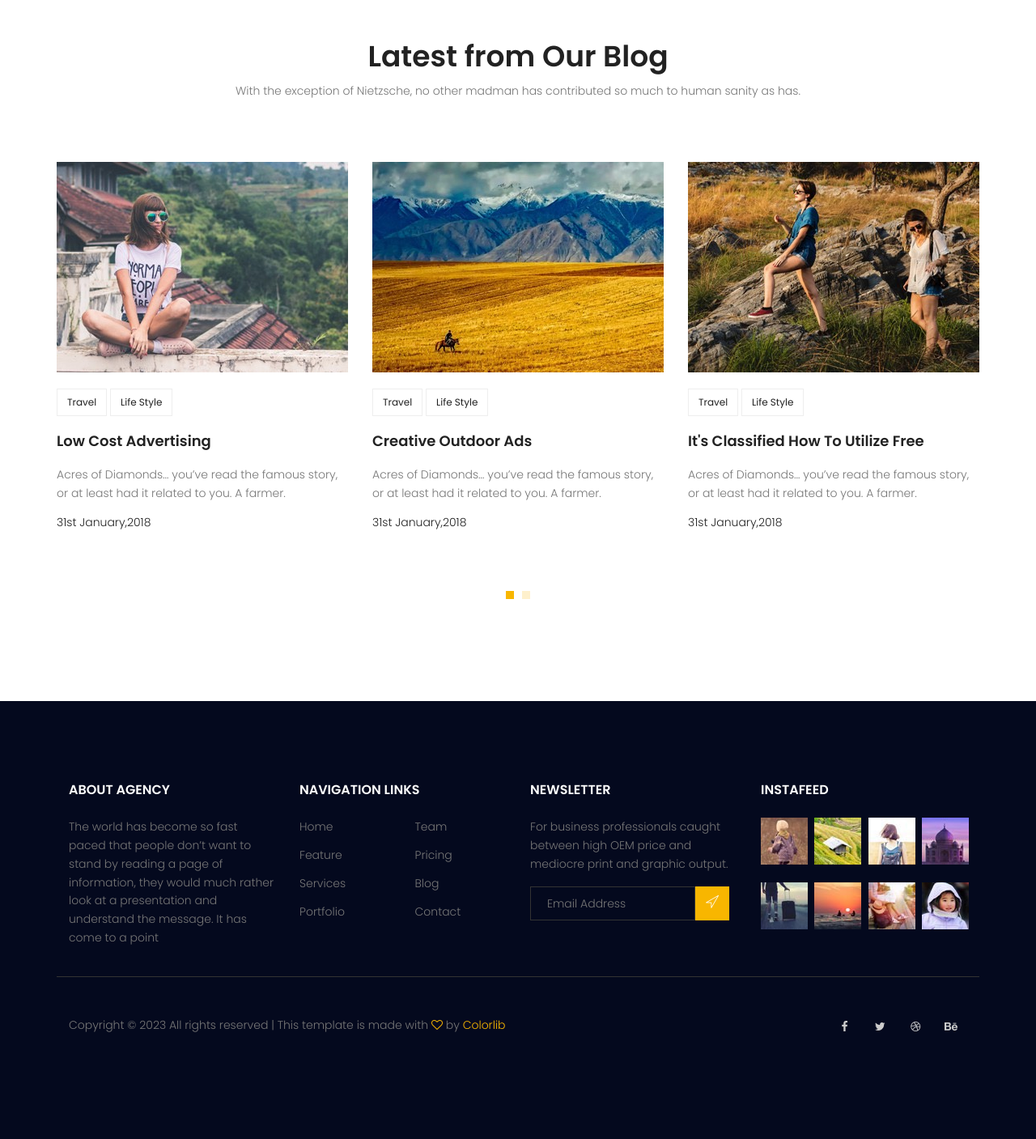
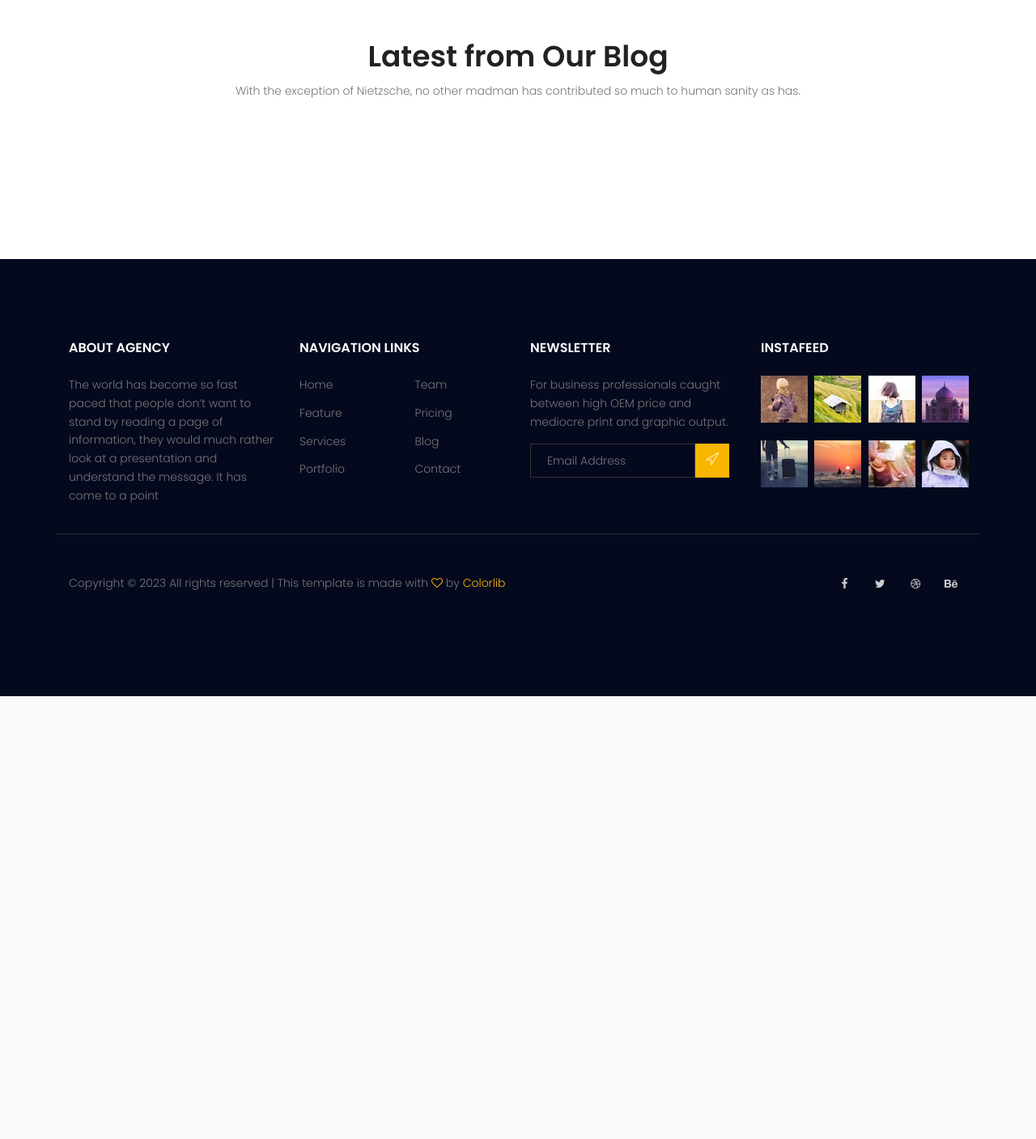
Before and after one commit to Malekpour99/my_site, a Django app: page / in a window 1280 px wide. Shown: the part 2589-3996 px from the top of the page at 81% size. After the commit the page ends 3449 px from the top, so only its background shows below. Run offline with Django 4.2, Linux system fonts and the light colour scheme; data that the repository does not hold is empty; some libraries are stand-ins or nearby versions.

Commit message:
Website index - latest-from-blog
Removed the latest-from-blog HTML codes and replaced them with the website's latest_posts inclusion tag which is connected to the latest-from-blog component

```diff
--- a/templates/website/index.html
+++ b/templates/website/index.html
@@ -1,4 +1,4 @@
-{% extends 'base.html' %} {% load static %} {% block main_content %}
+{% extends 'base.html' %} {% load static %} {% load website_tags %} {% block main_content %}
 <!-- start banner Area -->
 <section class="banner-area relative">
   <div class="overlay overlay-bg"></div>
@@ -179,167 +179,6 @@
 </section>
 <!-- End home-about Area -->
 
-<!-- Start blog Area -->
-<section class="recent-blog-area section-gap">
-  <div class="container">
-    <div class="row d-flex justify-content-center">
-      <div class="menu-content pb-60 col-lg-9">
-        <div class="title text-center">
-          <h1 class="mb-10">Latest from Our Blog</h1>
-          <p>
-            With the exception of Nietzsche, no other madman has contributed so
-            much to human sanity as has.
-          </p>
-        </div>
-      </div>
-    </div>
-    <div class="row">
-      <div class="active-recent-blog-carusel">
-        <div class="single-recent-blog-post item">
-          <div class="thumb">
-            <img class="img-fluid" src="{% static 'img/b1.jpg' %}" alt="" />
-          </div>
-          <div class="details">
-            <div class="tags">
-              <ul>
-                <li>
-                  <a href="#">Travel</a>
-                </li>
-                <li>
-                  <a href="#">Life Style</a>
-                </li>
-              </ul>
-            </div>
-            <a href="#"><h4 class="title">Low Cost Advertising</h4></a>
-            <p>
-              Acres of Diamonds… you’ve read the famous story, or at least had
-              it related to you. A farmer.
-            </p>
-            <h6 class="date">31st January,2018</h6>
-          </div>
-        </div>
-        <div class="single-recent-blog-post item">
-          <div class="thumb">
-            <img class="img-fluid" src="{% static 'img/b2.jpg' %}" alt="" />
-          </div>
-          <div class="details">
-            <div class="tags">
-              <ul>
-                <li>
-                  <a href="#">Travel</a>
-                </li>
-                <li>
-                  <a href="#">Life Style</a>
-                </li>
-              </ul>
-            </div>
-            <a href="#"><h4 class="title">Creative Outdoor Ads</h4></a>
-            <p>
-              Acres of Diamonds… you’ve read the famous story, or at least had
-              it related to you. A farmer.
-            </p>
-            <h6 class="date">31st January,2018</h6>
-          </div>
-        </div>
-        <div class="single-recent-blog-post item">
-          <div class="thumb">
-            <img class="img-fluid" src="{% static 'img/b3.jpg' %}" alt="" />
-          </div>
-          <div class="details">
-            <div class="tags">
-              <ul>
-                <li>
-                  <a href="#">Travel</a>
-                </li>
-                <li>
-                  <a href="#">Life Style</a>
-                </li>
-              </ul>
-            </div>
-            <a href="#"
-              ><h4 class="title">It's Classified How To Utilize Free</h4></a
-            >
-            <p>
-              Acres of Diamonds… you’ve read the famous story, or at least had
-              it related to you. A farmer.
-            </p>
-            <h6 class="date">31st January,2018</h6>
-          </div>
-        </div>
-        <div class="single-recent-blog-post item">
-          <div class="thumb">
-            <img class="img-fluid" src="{% static 'img/b1.jpg' %}" alt="" />
-          </div>
-          <div class="details">
-            <div class="tags">
-              <ul>
-                <li>
-                  <a href="#">Travel</a>
-                </li>
-                <li>
-                  <a href="#">Life Style</a>
-                </li>
-              </ul>
-            </div>
-            <a href="#"><h4 class="title">Low Cost Advertising</h4></a>
-            <p>
-              Acres of Diamonds… you’ve read the famous story, or at least had
-              it related to you. A farmer.
-            </p>
-            <h6 class="date">31st January,2018</h6>
-          </div>
-        </div>
-        <div class="single-recent-blog-post item">
-          <div class="thumb">
-            <img class="img-fluid" src="{% static 'img/b2.jpg' %}" alt="" />
-          </div>
-          <div class="details">
-            <div class="tags">
-              <ul>
-                <li>
-                  <a href="#">Travel</a>
-                </li>
-                <li>
-                  <a href="#">Life Style</a>
-                </li>
-              </ul>
-            </div>
-            <a href="#"><h4 class="title">Creative Outdoor Ads</h4></a>
-            <p>
-              Acres of Diamonds… you’ve read the famous story, or at least had
-              it related to you. A farmer.
-            </p>
-            <h6 class="date">31st January,2018</h6>
-          </div>
-        </div>
-        <div class="single-recent-blog-post item">
-          <div class="thumb">
-            <img class="img-fluid" src="{% static 'img/b3.jpg' %}" alt="" />
-          </div>
-          <div class="details">
-            <div class="tags">
-              <ul>
-                <li>
-                  <a href="#">Travel</a>
-                </li>
-                <li>
-                  <a href="#">Life Style</a>
-                </li>
-              </ul>
-            </div>
-            <a href="#"
-              ><h4 class="title">It's Classified How To Utilize Free</h4></a
-            >
-            <p>
-              Acres of Diamonds… you’ve read the famous story, or at least had
-              it related to you. A farmer.
-            </p>
-            <h6 class="date">31st January,2018</h6>
-          </div>
-        </div>
-      </div>
-    </div>
-  </div>
-</section>
-<!-- End recent-blog Area -->
+{% latest_posts %}
+
 {% endblock main_content %}
```
